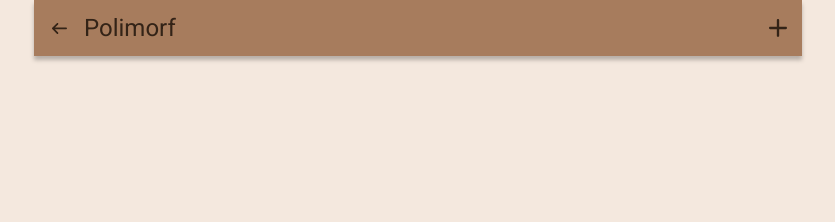
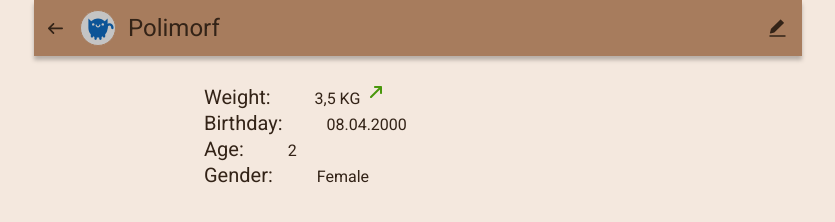
Before and after one commit to Riozo61/cat-App, a plain HTML site: page src/pages/Info.html in a window 1280 px wide. Shown: the whole page, without its empty margins (222-1057 px from the left). Drawn offline with Linux system fonts and the light colour scheme.

Commit message:
second page

```diff
--- a/src/css/styles.css
+++ b/src/css/styles.css
@@ -1,13 +1,50 @@
+:root {
+    --color1: #A77C5D;
+    --color2: #F4E8DE;
+    --color3: #332317;
+    --color4: #997052;
+    --addColorDark: #A5A5A5;
+    --addColor: #C4C4C4;
+    --catColor1: #490C97;
+    --catColor2: #0C5497;
+    --catColor3: #49970C;
+    --catColor4: #970C0C;
+    --fadeCatColor: #970C0C33;
+}
+
 html,
 body {
 
-    color: #332317;
+    color: var(--color3);
     font: normal 400 16px "Roboto", sans-serif;
     height: 100vh;
-    background: #F4E8DE;
+    background: var(--color2);
 
 }
+dl {
+    margin: 0;
+}
+dt::after {
+    content: ":";
+}
+.cat-info {
+    display: flex;
+    flex-direction: column;
+    align-items: flex-start;
+}
 
+.cat-info__item dt, dd {
+    display: inline;
+}
+.row-name {
+    font-size: 20px;
+    line-height: 24px;
+    padding-bottom: 10px;
+}
+.row-value {
+    font-size: 16px;
+    line-height: 24px;
+}
 .mobile-container {
     max-width: 768px;
     margin: 0 auto;
@@ -17,7 +54,11 @@ body {
 
 .header {
     display: flex;
-    background: #A77C5D;
+    position: sticky;
+    top: 0;
+    left: 0;
+    z-index: 100;
+    background: var(--color1);
     align-items: center;
     justify-content: space-between;
     box-shadow: 0 4px 4px rgba(0, 0, 0, 0.25);
@@ -30,13 +71,16 @@ body {
     align-items: center;
     padding: 14px;
 }
+.header-container_info {
+    padding: 10px;
+}
 
 .header-container__title {
     margin: 0;
     line-height: 28px;
     font-weight: 400;
     font-size: 24px;
-    color: #332317;
+    color: var(--color3);
 }
 
 .header__menu {
@@ -44,7 +88,6 @@ body {
     align-items: center;
     cursor: pointer;
 }
-
 .header-item {
     cursor: pointer;
     padding: 12px;
@@ -73,8 +116,8 @@ body {
     display: flex;
     align-items: center;
     justify-content: space-between;
-    border: 1px solid #A77C5D;
-    box-shadow: 0 4px 4px #C4C4C4;
+    border: 1px solid var(--color1);
+    box-shadow: 0 4px 4px var(--addColor);
     border-radius: 12px;
 }
 
--- a/src/pages/Info.html
+++ b/src/pages/Info.html
@@ -15,22 +15,52 @@
 <body>
 <div class="mobile-container">
   <header class="header">
-    <div class="header-container">
-      <a class="header__menu" href="index.html">
+    <div class="header-container header-container_info">
+      <a class="header__menu" href="../../index.html">
         <svg width="24" height="24" viewBox="0 0 24 24" fill="none" xmlns="http://www.w3.org/2000/svg">
           <path d="M10.0927 8.4773C10.4306 8.13935 10.4306 7.59142 10.0927 7.25347C9.75474 6.91551 9.2068 6.91551 8.86885 7.25347L4.25347 11.8688C4.08449 12.0378 4 12.2593 4 12.4808C4 12.5981 4.02335 12.71 4.06566 12.812C4.10789 12.9141 4.1705 13.0097 4.25347 13.0927L8.86885 17.7081C9.2068 18.046 9.75474 18.046 10.0927 17.7081C10.4306 17.3701 10.4306 16.8222 10.0927 16.4842L6.95461 13.3462H18.1346C18.6126 13.3462 19 12.9587 19 12.4808C19 12.0028 18.6126 11.6154 18.1346 11.6154H6.95461L10.0927 8.4773Z" fill="#332317"/>
         </svg>
       </a>
+      <svg width="36" height="36" viewBox="0 0 36 36" fill="none" xmlns="http://www.w3.org/2000/svg">
+        <rect x="0.5" y="0.5" width="35" height="35" rx="17.5" fill="#C4C4C4" stroke="#A77C5D"/>
+        <path fill-rule="evenodd" clip-rule="evenodd" d="M28.2129 16.1207C27.8896 16.4656 27.6 17.0569 27.6 18C27.6 18.6627 27.0627 19.2 26.4 19.2C25.7372 19.2 25.2 18.6627 25.2 18C25.2 16.5431 25.6604 15.3344 26.462 14.4793C27.258 13.6303 28.328 13.2 29.4 13.2C30.472 13.2 31.542 13.6303 32.3379 14.4793C33.1396 15.3344 33.6 16.5431 33.6 18C33.6 18.6628 33.0627 19.2 32.4 19.2C31.7372 19.2 31.2 18.6628 31.2 18C31.2 17.0569 30.9104 16.4656 30.587 16.1207C30.258 15.7697 29.828 15.6 29.4 15.6C28.972 15.6 28.542 15.7697 28.2129 16.1207Z" fill="#0C5497"/>
+        <path fill-rule="evenodd" clip-rule="evenodd" d="M25.2 24.35C26.6937 22.6577 27.6 20.4347 27.6 18V8.39999L24.7882 11.2118C23.051 9.47451 20.651 8.39999 18 8.39999C15.349 8.39999 12.949 9.47451 11.2118 11.2118L8.39999 8.39999V18C8.39999 20.4347 9.30632 22.6577 10.8 24.35V26.4C10.8 27.0627 11.3373 27.6 12 27.6C12.6627 27.6 13.2 27.0627 13.2 26.4V26.3157C13.584 26.5378 13.9848 26.7341 14.4 26.9022V28.8C14.4 29.4627 14.9373 30 15.6 30C16.2627 30 16.8 29.4627 16.8 28.8V27.5257C17.1931 27.5747 17.5936 27.6 18 27.6C18.4064 27.6 18.8069 27.5747 19.2 27.5257V28.8C19.2 29.4627 19.7373 30 20.4 30C21.0627 30 21.6 29.4627 21.6 28.8V26.9022C22.0152 26.7341 22.416 26.5378 22.8 26.3157V26.4C22.8 27.0627 23.3373 27.6 24 27.6C24.6627 27.6 25.2 27.0627 25.2 26.4V24.35Z" fill="#0C5497"/>
+        <ellipse cx="13.2" cy="14.4" rx="1.2" ry="1.2" fill="#C4C4C4"/>
+        <circle cx="22.8" cy="14.4" r="1.2" fill="#C4C4C4"/>
+        <path fill-rule="evenodd" clip-rule="evenodd" d="M19.8 14.4C19.4686 14.4 19.2 14.6686 19.2 15C19.2 15.4372 19.042 15.721 18.8389 15.9015C18.6247 16.0919 18.3222 16.2 18 16.2C17.6778 16.2 17.3753 16.0919 17.1611 15.9015C16.958 15.721 16.8 15.4372 16.8 15C16.8 14.6686 16.5314 14.4 16.2 14.4C15.8686 14.4 15.6 14.6686 15.6 15C15.6 15.7628 15.892 16.379 16.3639 16.7984C16.8247 17.2081 17.4222 17.4 18 17.4C18.5778 17.4 19.1753 17.2081 19.6361 16.7984C20.108 16.379 20.4 15.7628 20.4 15C20.4 14.6686 20.1314 14.4 19.8 14.4Z" fill="#C4C4C4"/>
+      </svg>
+
       <h1 class="header-container__title">Polimorf</h1>
     </div>
     <svg class="header-item" width="24" height="24" viewBox="0 0 24 24" fill="none" xmlns="http://www.w3.org/2000/svg">
-      <path
-        d="M13.1739 4.17391C13.1739 3.52558 12.6483 3 12 3C11.3517 3 10.8261 3.52558 10.8261 4.17391V10.8261H4.17391C3.52558 10.8261 3 11.3517 3 12C3 12.6483 3.52558 13.1739 4.17391 13.1739H10.8261V19.8261C10.8261 20.4744 11.3517 21 12 21C12.6483 21 13.1739 20.4744 13.1739 19.8261V13.1739H19.8261C20.4744 13.1739 21 12.6483 21 12C21 11.3517 20.4744 10.8261 19.8261 10.8261H13.1739V4.17391Z"
-        fill="#332317"/>
+      <path d="M14.6066 3.5C14.7392 3.5 14.8664 3.55268 14.9602 3.64645L17.7886 6.47487C17.9838 6.67014 17.9838 6.98672 17.7886 7.18198L8.59619 16.3744C8.53337 16.4372 8.45495 16.4821 8.369 16.5046L4.54057 17.5046C4.36883 17.5494 4.18617 17.4999 4.06066 17.3744C3.93514 17.2489 3.88558 17.0662 3.93044 16.8945L4.93044 13.066C4.95289 12.9801 4.99784 12.9017 5.06066 12.8388L14.253 3.64645C14.3468 3.55268 14.474 3.5 14.6066 3.5Z" fill="#332317"/>
+      <path d="M4 19.25C3.58579 19.25 3.25 19.5858 3.25 20C3.25 20.4142 3.58579 20.75 4 20.75H19C19.4142 20.75 19.75 20.4142 19.75 20C19.75 19.5858 19.4142 19.25 19 19.25H4Z" fill="#332317"/>
     </svg>
+
   </header>
   <main class="wrapper">
-
+      <dl class="cat-info">
+        <div class="cat-info__item">
+          <dt class="row-name">Weight</dt>
+          <dd class="row-value">3,5 KG
+            <svg width="24" height="24" viewBox="0 0 24 24" fill="none" xmlns="http://www.w3.org/2000/svg">
+              <path d="M17.9258 6.6142C17.8243 6.36985 17.6301 6.17568 17.3858 6.0742C17.2656 6.02296 17.1365 5.99578 17.0058 5.9942H11.0058C10.7406 5.9942 10.4862 6.09956 10.2987 6.2871C10.1112 6.47463 10.0058 6.72899 10.0058 6.9942C10.0058 7.25942 10.1112 7.51377 10.2987 7.70131C10.4862 7.88884 10.7406 7.9942 11.0058 7.9942H14.5958L6.2958 16.2842C6.20207 16.3772 6.12768 16.4878 6.07691 16.6096C6.02614 16.7315 6 16.8622 6 16.9942C6 17.1262 6.02614 17.2569 6.07691 17.3788C6.12768 17.5006 6.20207 17.6112 6.2958 17.7042C6.38876 17.7979 6.49936 17.8723 6.62122 17.9231C6.74308 17.9739 6.87379 18 7.0058 18C7.13781 18 7.26852 17.9739 7.39038 17.9231C7.51223 17.8723 7.62284 17.7979 7.7158 17.7042L16.0058 9.4042V12.9942C16.0058 13.2594 16.1112 13.5138 16.2987 13.7013C16.4862 13.8888 16.7406 13.9942 17.0058 13.9942C17.271 13.9942 17.5254 13.8888 17.7129 13.7013C17.9004 13.5138 18.0058 13.2594 18.0058 12.9942V6.9942C18.0042 6.86352 17.977 6.73442 17.9258 6.6142Z" fill="#49970C"/>
+            </svg>
+          </dd>
+        </div>
+        <div class="cat-info__item">
+          <dt class="row-name">Birthday</dt>
+          <dd class="row-value">08.04.2000</dd>
+        </div>
+        <div class="cat-info__item">
+          <dt class="row-name">Age</dt>
+          <dd class="row-value">2</dd>
+        </div>
+        <div class="cat-info__item">
+          <dt class="row-name">Gender</dt>
+          <dd class="row-value">Female</dd>
+        </div>
+      </dl>
   </main>
 
 </div>
```
